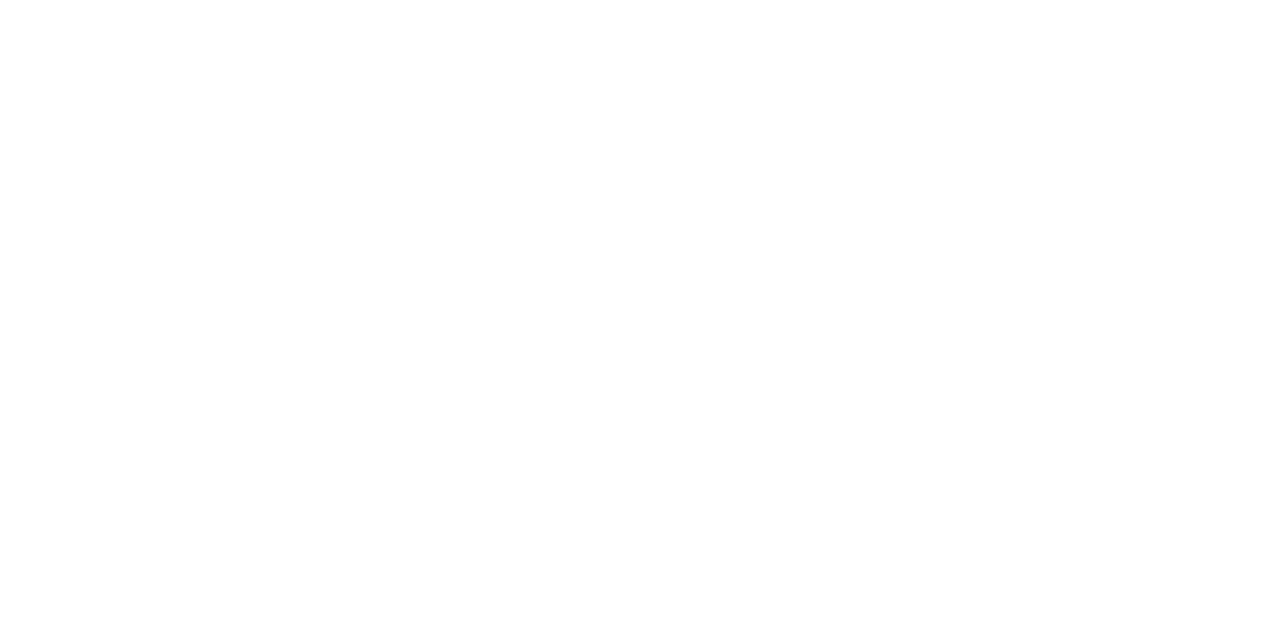
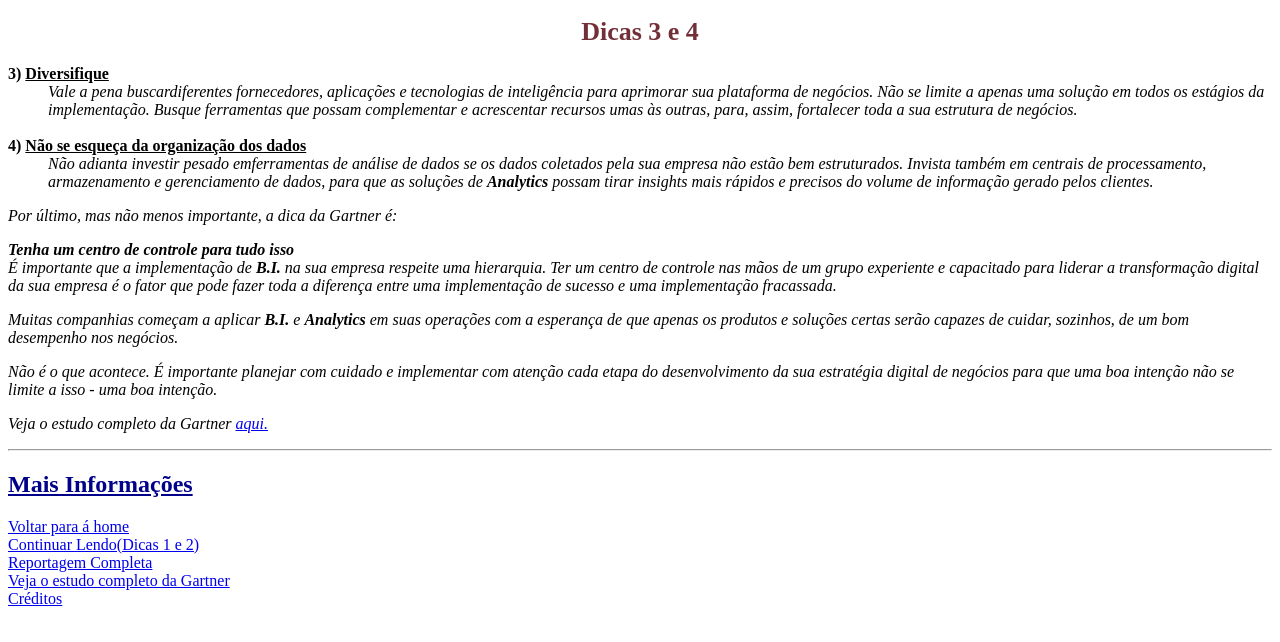
Before and after one commit to AburaAkago/TP06-PWR-CSS, a plain HTML site: page Aula06-HTMLeCSS-VSCode/pagina3.html in a window 1280 px wide. Drawn offline with Linux system fonts and the light colour scheme.

Commit message:
Add files via upload

```diff
--- a/Aula06-HTMLeCSS-VSCode/creditos.html
+++ b/Aula06-HTMLeCSS-VSCode/creditos.html
@@ -0,0 +1,42 @@
+<!DOCTYPE html>
+<html lang="pt-br">
+
+<head>
+    <meta charset="utf-8" />
+    <meta name="Author" content="Ricardo de Souza Nunes Filho" />
+    <meta name="Keyword" content="Business Intelligence e Analytics, Business, Analytics" />
+    <title>TP06-PWR-CSS</title>
+    <link rel="stylesheet" href="./src/css/estilos.css" />
+</head>
+
+<body>
+    <header style="text-align: center;">
+        <h1>Créditos</h1>
+    </header>
+    <main>
+        <a href="https://www.linkedin.com/in/ricardo-s-4258a3133/">Desenvolvedor 1</a>
+        <br>
+        <br>
+        <a href="./src/images/curriculo.pdf">Foto1</a>
+    </main>
+    <footer>
+        <hr>
+        <h2 id="maisinfo-dica-1-e-2"><u>Mais Informações</u></h2>
+        <a href="./index.html">Voltar para á home</a>
+        <br>
+        <a href="./pagina2.html">Continuar Lendo(Dicas 1 e 2)</a>
+        <br>
+        <a href="./pagina3.html">Continuar Lendo(Dicas 3 e 4)</a>
+        <br>
+        <a
+            href="https://olhardigital.com.br/2018/02/27/noticias/como-implementar-uma-plataforma-moderna-de-business-intelligence-e-analytics/">Reportagem
+            Completa</a>
+        <br>
+        <a href="https://www.gartner.com/technology/media-products/newsletters/ibm-cognos/1-3K3NKKN/gartner.html">Veja o
+            estudo completo da Gartner</a>
+        <br>
+        <a href="./creditos.html">Créditos</a>
+    </footer>
+</body>
+
+</html>
--- a/Aula06-HTMLeCSS-VSCode/pagina3.html
+++ b/Aula06-HTMLeCSS-VSCode/pagina3.html
@@ -0,0 +1,64 @@
+<!DOCTYPE html>
+<html lang="pt-br">
+
+<head>
+    <meta charset="utf-8" />
+    <meta name="Author" content="Ricardo de Souza Nunes Filho" />
+    <meta name="Keyword" content="Business Intelligence e Analytics, Business, Analytics" />
+    <title>TP06-PWR-CSS</title>
+    <link rel="stylesheet" href="./src/css/estilos.css" />
+</head>
+
+<body>
+    <header style="text-align: center;">
+        <h1 id="titulo-dica-1-e-2">Dicas 3 e 4</h1>
+    </header>
+    <main>
+        <dl>
+            <dt><b>3) <u>Diversifique</u></b></dt>
+            <dd class="paragrafos-dica-1-e-2">Vale a pena buscardiferentes fornecedores, aplicações e tecnologias de inteligência para aprimorar sua
+                plataforma de negócios. Não se limite a apenas uma solução em todos os estágios da implementação. Busque
+                ferramentas que possam complementar e acrescentar recursos umas às outras, para, assim, fortalecer toda
+                a sua estrutura de negócios.</dd><br>
+            <dt><b>4) <u>Não se esqueça da organização dos dados</u></b></dt>
+            <dd class="paragrafos-dica-1-e-2">Não adianta investir pesado emferramentas de análise de dados se os dados coletados pela sua empresa não
+                estão bem estruturados. Invista também em centrais de processamento, armazenamento e gerenciamento de
+                dados, para que as soluções de <b><i>Analytics</i></b> possam tirar insights mais rápidos e precisos do
+                volume de
+                informação gerado pelos clientes.</dd>
+        </dl>
+        <p class="paragrafos-dica-1-e-2">Por último, mas não menos importante, a dica da Gartner é:</p>
+        <p class="paragrafos-dica-1-e-2"><b>Tenha um centro de controle para tudo isso</b><br>
+            É importante que a implementação de <b><i>B.I.</i></b> na sua empresa respeite uma hierarquia. Ter um centro
+            de controle nas
+            mãos de um grupo experiente e capacitado para liderar a transformação digital da sua empresa é o fator que
+            pode fazer toda a diferença entre uma implementação de sucesso e uma implementação fracassada.</p>
+        <p class="paragrafos-dica-1-e-2">Muitas companhias começam a aplicar <b><i>B.I.</i></b> e <b><i>Analytics</i></b> em suas operações com a
+            esperança de que apenas os
+            produtos e soluções certas serão capazes de cuidar, sozinhos, de um bom desempenho nos negócios.</p>
+        <p class="paragrafos-dica-1-e-2">Não é o que acontece. É importante planejar com cuidado e implementar com atenção cada etapa do
+            desenvolvimento da sua estratégia digital de negócios para que uma boa intenção não se limite a isso - uma
+            boa intenção.</p>
+        <p class="paragrafos-dica-1-e-2">Veja o estudo completo da Gartner <a
+                href="https://www.gartner.com/technology/media-products/newsletters/ibm-cognos/1-3K3NKKN/gartner.html">aqui.</a>
+        </p>
+    </main>
+    <footer>
+        <hr>
+        <h2 id="maisinfo-dica-1-e-2"><u>Mais Informações</u></h2>
+        <a href="./index.html">Voltar para á home</a>
+        <br>
+        <a href="./pagina2.html">Continuar Lendo(Dicas 1 e 2)</a>
+        <br>
+        <a
+            href="https://olhardigital.com.br/2018/02/27/noticias/como-implementar-uma-plataforma-moderna-de-business-intelligence-e-analytics/">Reportagem
+            Completa</a>
+        <br>
+        <a href="https://www.gartner.com/technology/media-products/newsletters/ibm-cognos/1-3K3NKKN/gartner.html">Veja o
+            estudo completo da Gartner</a>
+        <br>
+        <a href="./creditos.html">Créditos</a>
+    </footer>
+</body>
+
+</html>
--- a/Aula06-HTMLeCSS-VSCode/src/css/estilos.css
+++ b/Aula06-HTMLeCSS-VSCode/src/css/estilos.css
@@ -1,13 +1,29 @@
-h1 {
+#titulo-homepage {
   color: green;
   font-size: 26px;
 }
-h2 {
+
+#maisinfo-homepage {
   color: darkblue;
   font-size: 20px;
 }
-p {
+
+#paragrafos-homepage {
   color: darkgrey;
   font-size: 16px;
   font-style: oblique;
 }
+
+#titulo-dica-1-e-2 {
+  color: #722f37;
+  font-size: 26px;
+}
+
+#maisinfo-dica-1-e-2 {
+  color: darkblue;
+}
+
+.paragrafos-dica-1-e-2 {
+  font-size: 16px;
+  font-style: oblique;
+}
```
Also changed, not shown: Aula06-HTMLeCSS-VSCode/index.html (+17 -17 lines), Aula06-HTMLeCSS-VSCode/pagina2.html (+50 -0 lines), Aula06-HTMLeCSS-VSCode/src/images/imageIndex.jpg, 1 other file.
